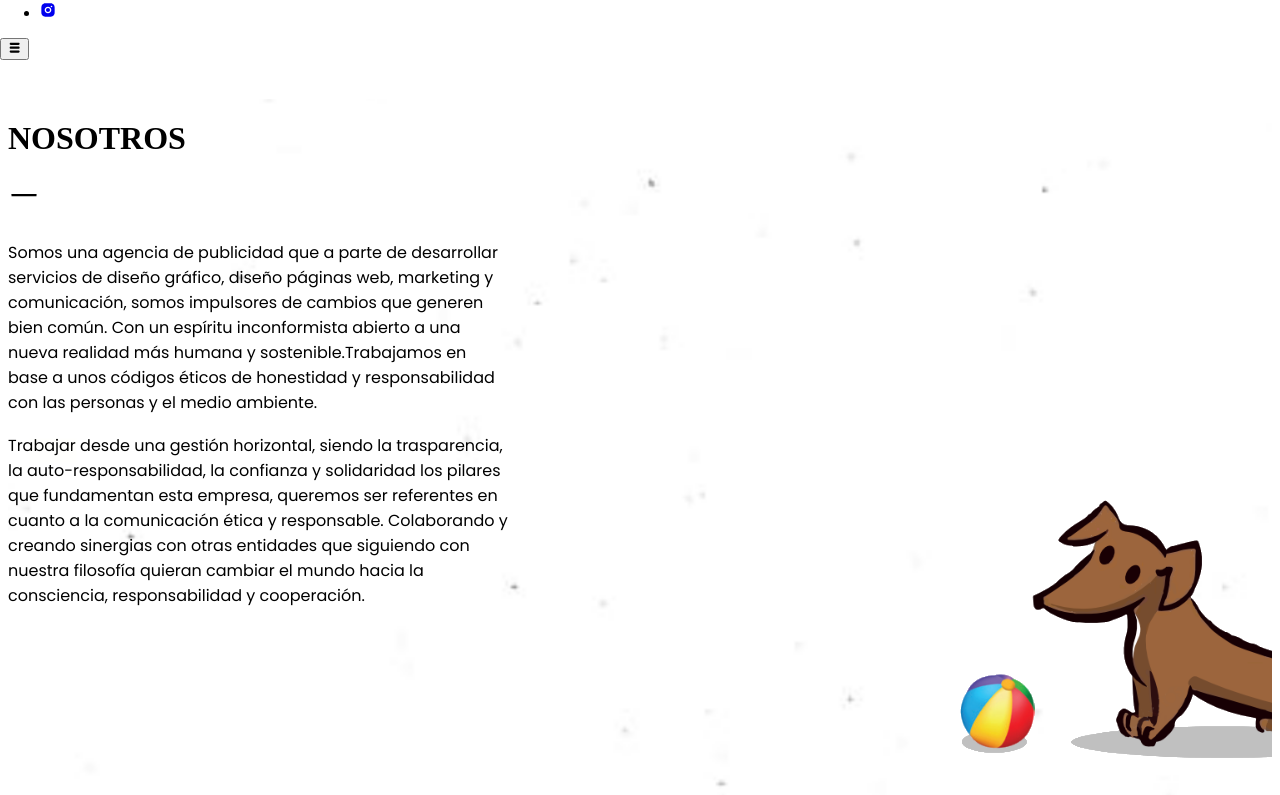
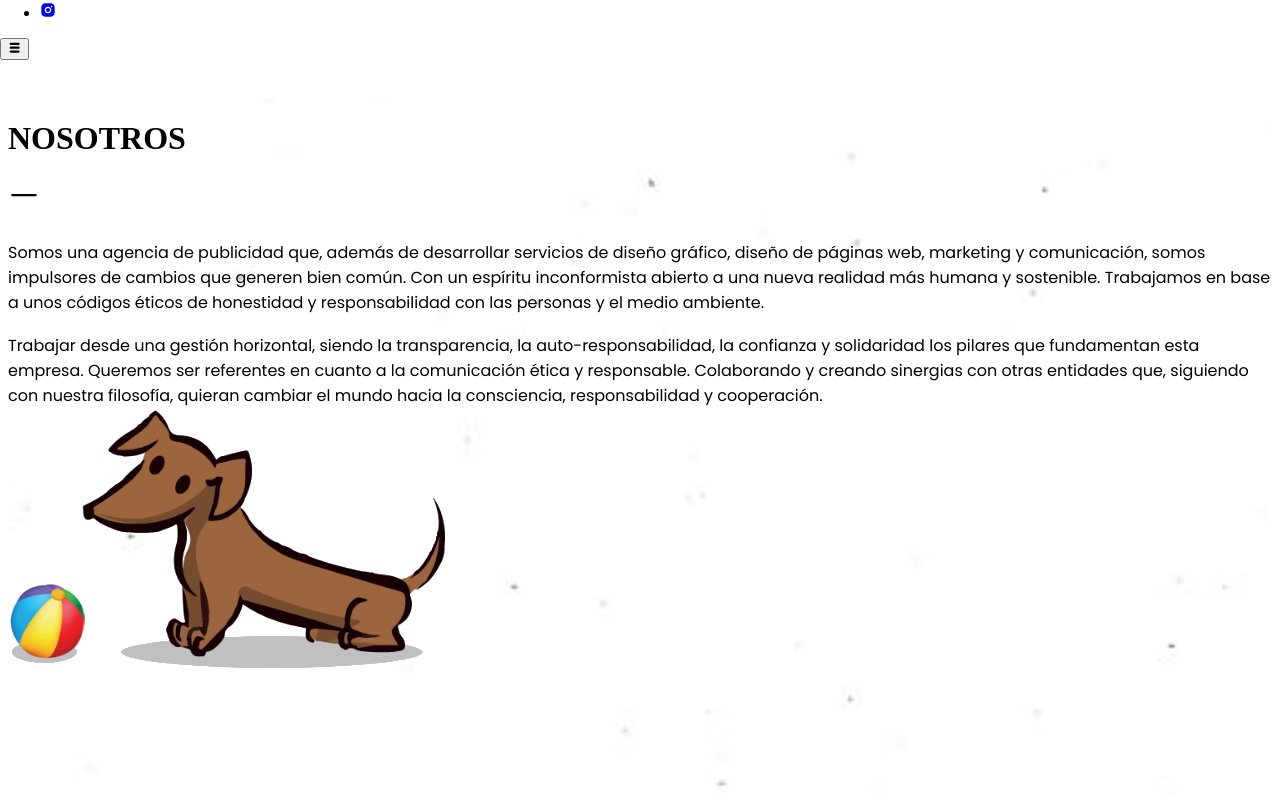
Before and after one commit to Davix00/pimienta_estudio_web, a React (Vite) app: page / in a window 1280 px wide. Shown: the part 465-1260 px from the top of the page. Built offline with nearby package versions, Linux system fonts and the light colour scheme; a web font is replaced by a local one.

Commit message:
Mejorando componente about

```diff
--- a/src/components/About.jsx
+++ b/src/components/About.jsx
@@ -10,44 +10,40 @@ const About = () => {
   return (
     <div className="about">
       <Parallax className="-mt-20" strength={600} bgImage={fondo}>
-        <div className="content" style={{ height: "100vh" }}>
+        <div className="content flex flex-col md:flex-row" style={{ minHeight: "100vh" }}>
 
-          <h1 className="text-primary font-bold text-center text-3xl tracking-wider">
+          <div className="mx-6 md:mx-36 md:w-1/2 md:pr-12">
+            <h1 className="text-primary font-bold text-center md:text-left text-3xl tracking-wider md:ml-96">
               NOSOTROS
             </h1>
 
-          <h1 className="text-primary">
+            <h1 className="text-primary md:ml-96">
               <AiOutlineLine className="w-full" />
             </h1>
 
-          <div className="text-slate-600 p-3 mx-auto h-7" style={{fontFamily:"Poppins, sans-serif",width:"500px"}}>
-            Somos una agencia de publicidad que a parte de desarrollar servicios
-            de diseño gráfico, diseño páginas web, marketing y comunicación,
-            somos impulsores de cambios que generen bien común. Con un espíritu
-            inconformista abierto a una nueva realidad más humana y
-            sostenible.Trabajamos en base a unos códigos éticos de honestidad y
-            responsabilidad con las personas y el medio ambiente.
+            <div className="text-slate-600 p-3 md:mx-6 max-w-3xl" style={{ fontFamily: "Poppins, sans-serif" }}>
+              Somos una agencia de publicidad que, además de desarrollar servicios de diseño gráfico, diseño de páginas web, marketing y comunicación, somos impulsores de cambios que generen bien común. Con un espíritu inconformista abierto a una nueva realidad más humana y sostenible. Trabajamos en base a unos códigos éticos de honestidad y responsabilidad con las personas y el medio ambiente.
             </div>
 
             <br/>
 
-          <div className="text-slate-600 mt-40  p-3 w-96  mx-auto h-7 " style={{fontFamily:"Poppins, sans-serif",width:"500px"}}>
-            Trabajar desde una gestión horizontal, siendo la trasparencia, la
-            auto-responsabilidad, la confianza y solidaridad los pilares que
-            fundamentan esta empresa, queremos ser referentes en cuanto a la
-            comunicación ética y responsable. Colaborando y creando sinergias
-            con otras entidades que siguiendo con nuestra filosofía quieran
-            cambiar el mundo hacia la consciencia, responsabilidad y cooperación.
+            <div className="text-slate-600 -mt-6 p-3 md:mx-6 max-w-3xl" style={{ fontFamily: "Poppins, sans-serif" }}>
+              Trabajar desde una gestión horizontal, siendo la transparencia, la auto-responsabilidad, la confianza y solidaridad los pilares que fundamentan esta empresa. Queremos ser referentes en cuanto a la comunicación ética y responsable. Colaborando y creando sinergias con otras entidades que, siguiendo con nuestra filosofía, quieran cambiar el mundo hacia la consciencia, responsabilidad y cooperación.
+            </div>
           </div>
 
-          <div className="xl:size-50 -mt-20" style={{marginLeft:"950px",marginTop:"-110px",width:"300px"}}>
-            <img src={lucky}></img>
+          <div className="md:w-1/2 mt-8 md:mt-24 md:-mx-28 mx-auto max-w-xs">
+            <img src={lucky} alt="Imagen" className="w-full" />
           </div>
+
         </div>
       </Parallax>
-      <div style={{height:"100vh"}}></div>
+      <div style={{ minHeight: "100vh" }}></div>
     </div>
   );
 };
 
+
+
+
 export default About;
```
Lines whose indentation alone changed are shown as unchanged.
